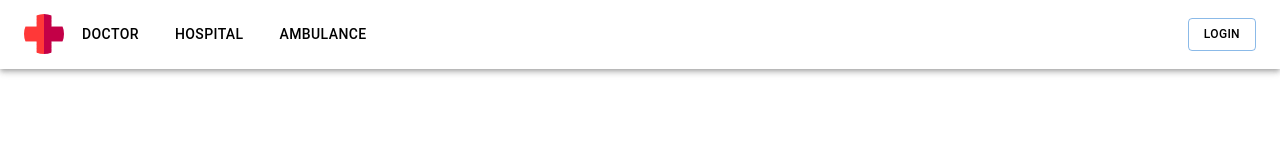
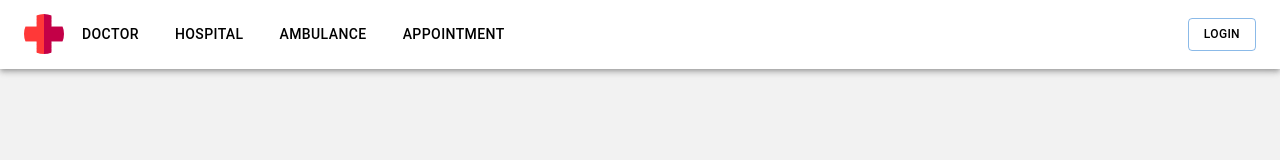
Before and after one commit to atefevan/DocBook, a React (Vite) app: page /appointment in a window 1280 px wide. Shown: the top 160 px of the page. Built offline with nearby package versions, Linux system fonts and the light colour scheme.

Commit message:
Home -> Speciality ++

```diff
--- a/src/App.tsx
+++ b/src/App.tsx
@@ -10,6 +10,7 @@ import { SkeletonTheme } from "react-loading-skeleton";
 import DoctorDetails from "./pages/doctor/DoctorDetails";
 import AmbulanceDetails from "./pages/Ambulance/AmbulanceDetails";
 import Ambulance from "./pages/Ambulance/Ambulance";
+import Appoinment from "./pages/Appoinment/Appoinment";
 
 const App = () => {
   return (
@@ -20,6 +21,7 @@ const App = () => {
           <Routes>
             <Route index element={<Home />} />
             <Route path="doctor" element={<Doctors />} />
+            <Route path="appointment" element={<Appoinment />} />
             <Route path="doctor/:doctorId" element={<DoctorDetails />} />
             <Route path="login" element={<Login />} />
             <Route path="hospital" element={<Hospital />} />
--- a/src/mock/strings.ts
+++ b/src/mock/strings.ts
@@ -133,7 +133,7 @@ export const ambulances = [
   // {title:"Non Ac Ambulance Service",image:webp.non_ac_ambulance_left_side,point_1:""},
 ];
 
-export const pages = ["Doctor", "Hospital", "Ambulance"];
+export const pages = ["Doctor", "Hospital", "Ambulance", "Appointment"];
 
 export const doctors = [
   {
--- /dev/null
+++ b/src/pages/Appoinment/Appoinment.tsx
@@ -0,0 +1,24 @@
+import { Box } from "@mui/material";
+
+interface Props {}
+const Appoinment = ({}: Props) => {
+  return (
+    <Box
+      sx={{
+        display: "flex",
+        flex: 1,
+        height: "100%",
+        backgroundColor: "#F2F2F2",
+        position: "absolute",
+        padding: 0,
+        margin: 0,
+        left: 0,
+        right: 0,
+        top: 0,
+        bottom: 0,
+      }}
+    ></Box>
+  );
+};
+
+export default Appoinment;
--- a/src/pages/Home.tsx
+++ b/src/pages/Home.tsx
@@ -24,6 +24,7 @@ const Home = () => {
   const [docsNames, setDocNames] = React.useState<[]>([]);
   const [specialityNames, setSpecialityNames] = React.useState<[]>([]);
   const [docsID, setDocsId] = React.useState({});
+  const [chipSpecialDocs, setChipSpecialDocs] = React.useState<[]>([]);
   React.useEffect(() => {
     setLoading(true);
     specialitiesRead().then((res) => {
@@ -35,6 +36,7 @@ const Home = () => {
         setDoctors(res?.data);
         specialityByNames(res?.data);
         setDocsId(getDocsID(res?.data));
+        setChipSpecialDocs(getSpecialityWiseDoc(doctors));
       })
       .finally(() => setLoading(false));
   }, []);
@@ -48,10 +50,20 @@ const Home = () => {
   React.useEffect(() => {
     setDocNames(getDocNames(doctors, selectedSpeciality));
   }, [selectedSpeciality]);
+
+  React.useEffect(() => {});
   const getDocNames = (data, search) =>
     data.filter((d) => d.speciality === search).map((d) => d.name);
   const getDocsID = (data) =>
     Object.fromEntries(data.map(({ name, _id }) => [name, _id]).slice(0, 2));
+  const getSpecialityWiseDoc = (data) => {
+    return data.reduce((acc, doc) => {
+      const spec = doc.speciality.toLowerCase();
+      if (!acc[spec]) acc[spec] = [];
+      acc[spec].push(doc);
+      return acc;
+    }, {});
+  };
   return (
     <>
       <div
@@ -174,7 +186,10 @@ const Home = () => {
                   image={e?.image_url}
                   title={e?.speciality}
                   price={e?.price}
-                  // onClick={() => }
+                  onClick={() => {
+                    navigate(`/doctor`);
+                    // chipSpecialDocs[`${speciality}]
+                  }}
                 />
               ))
             ) : (
```
